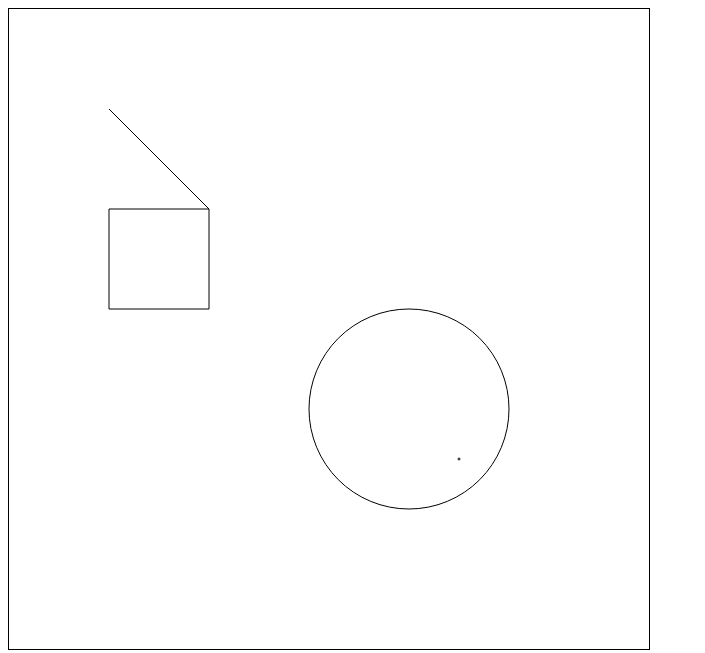
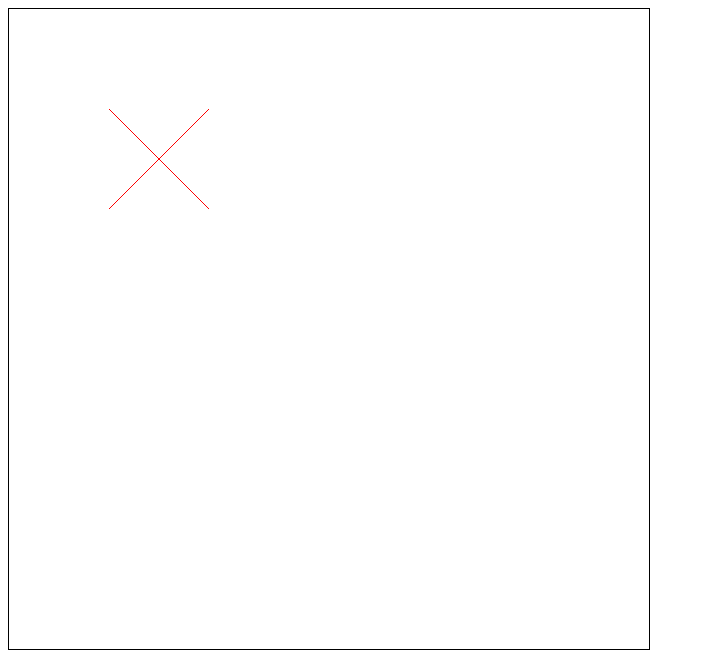
Before and after one commit to murphydactyl/pia, a plain HTML site: page index.html in a window 1280 px wide. Shown: the whole page, without its empty margins (0-705 px from the left). Drawn offline with Linux system fonts and the light colour scheme.

Commit message:
broken intersection

```diff
--- a/2dg.js
+++ b/2dg.js
@@ -1,6 +1,6 @@
 var ctx;
 
-function Point2d(x, y) {
+function Point(x, y) {
   this.x = x;
   this.y = y;
 }
@@ -35,6 +35,13 @@ function line(x0,y0,x1,y1) {
   ctx.stroke();
 }
 
+function line(a, b) {
+  ctx.beginPath();
+  ctx.moveTo(a.x, a.y);
+  ctx.lineTo(b.x, b.y);
+  ctx.stroke();
+}
+
 function rect(x, y, w, h) {
   ctx.beginPath();
   ctx.rect(x, y, w, h);
@@ -54,3 +61,17 @@ function circle(x, y, r) {
 function point(x, y) {
   circle(x, y, 1);
 }
+
+function cross(u, v) {
+  return (u.x * v.y - u.y * v.x);
+}
+
+function ccw(a,b,c) {
+  return cross(a,b) < cross(b,c);
+}
+
+function intersects(a,b,c,d) {
+  return (ccw(a,b,c) != ccw(a,b,d)) && ((ccw(a,c,d) != ccw(b,c,d)))
+}
+
+  // require that s1 not both horizontal/vertical
--- a/index.html
+++ b/index.html
@@ -5,11 +5,19 @@
 <script>
 var canvas = document.getElementById("canvas");
 var ctx = canvas.getContext("2d");
+var a = new Point(100,100);
+var b = new Point(200,200);
+var c = new Point(200,100);
+var d = new Point(100,200);
 init(ctx);
-line(100,100,200,200);
-square(100, 200, 100);
-circle(400, 400, 100);
-point(450, 450);
+if (intersects(a,b,c,d)) {
+  ctx.strokeStyle = 'rgb(0, 255, 0)';
+} else {
+  ctx.strokeStyle = 'rgb(255, 0, 0)';
+}
+line(a,b);
+line(c,d);
+
 </script>
 </body>
 </html>
```
